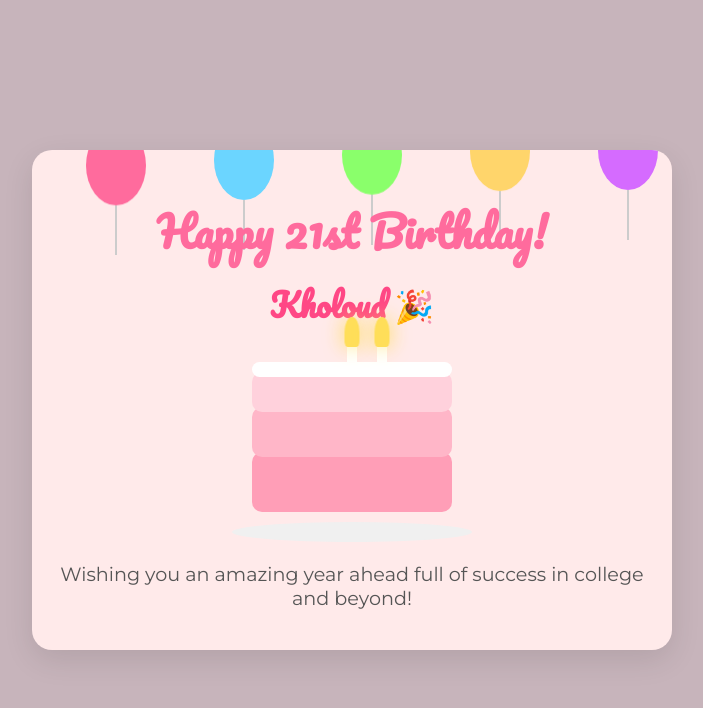
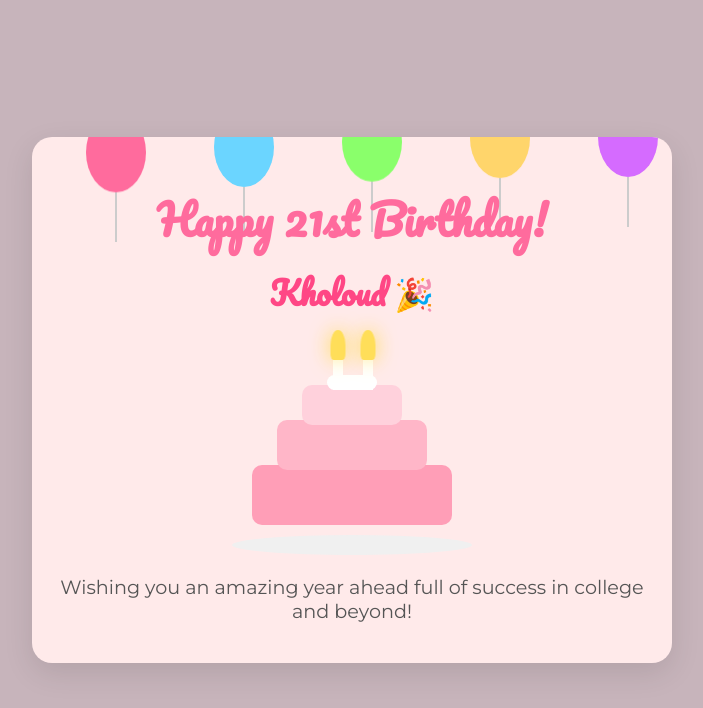
Before and after one commit to heshammahamed/KholoudHBD, a plain HTML site: page index.html in a window 1280 px wide. Shown: the whole page, without its empty margins (288-991 px from the left). Drawn offline with Linux system fonts and the light colour scheme.

Commit message:
Update style.css

```diff
--- a/style.css
+++ b/style.css
@@ -33,7 +33,7 @@ body {
     font-family: 'Pacifico', cursive;
     color: #ff4785;
     margin-top: 0;
-    margin-bottom: 50px;
+    margin-bottom: 75px;
     font-size: 2rem;
     animation: colorChange 5s infinite;
 }
@@ -125,12 +125,14 @@ body {
 }
 
 .layer-middle {
+    width : 150px;
     height: 50px;
     background-color: #ffb6c8;
     bottom: 75px;
 }
 
 .layer-top {
+    width : 100px;
     height: 40px;
     background-color: #ffd1dc;
     bottom: 120px;
@@ -138,7 +140,7 @@ body {
 
 .icing {
     position: absolute;
-    width: 200px;
+    width: 50px;
     height: 15px;
     background-color: #fff;
     border-radius: 10px;
@@ -153,7 +155,7 @@ body {
     height: 30px;
     background-color: #fff;
     bottom: 155px;
-    left: 50%;
+    left: 43%;
     transform: translateX(-50%);
 }
 
```
